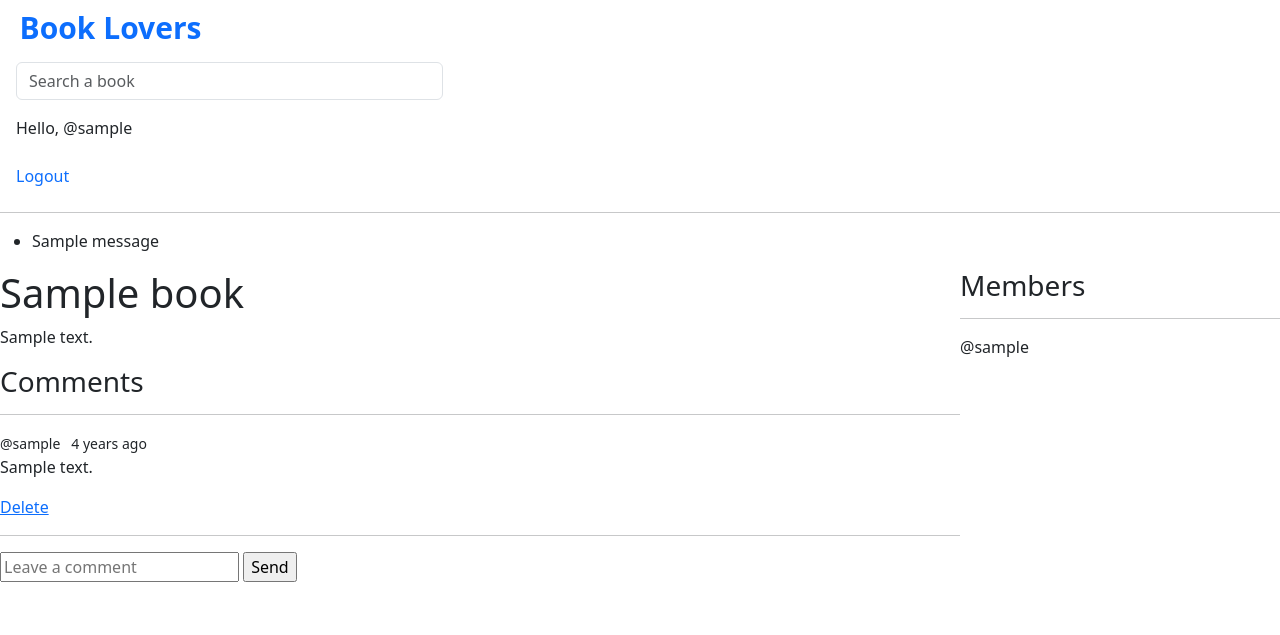
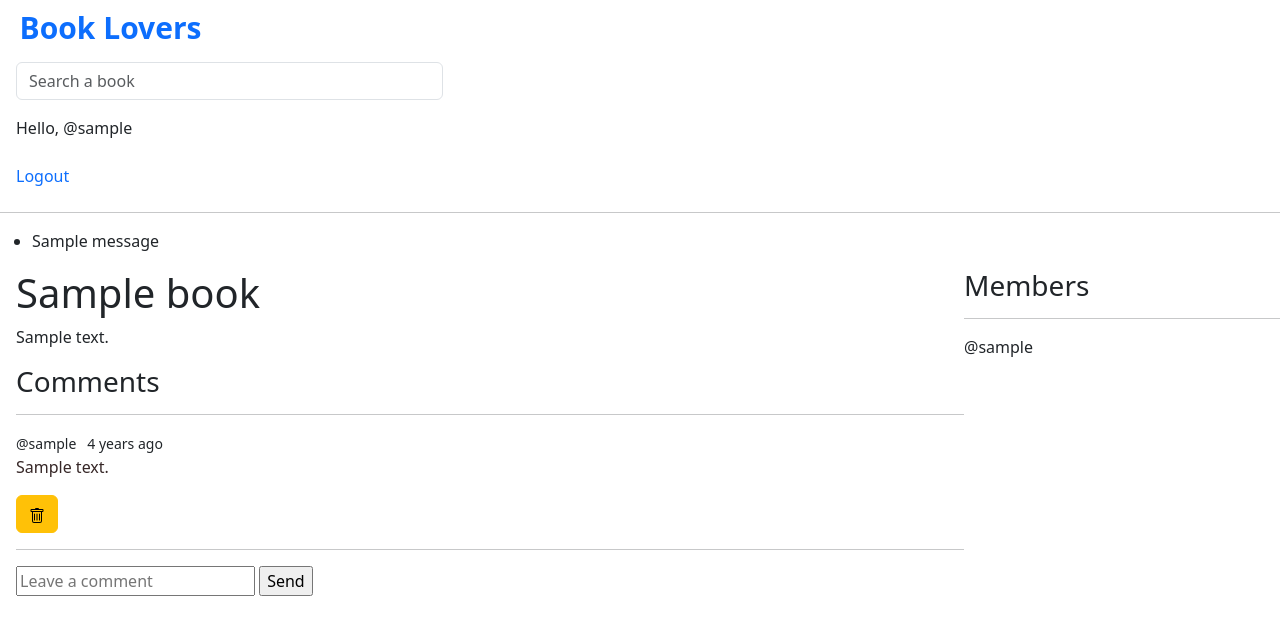
Before and after one commit to AlexManolache/Book-Lover, a Django app: page /books/1/ in a window 1280 px wide. Shown: the top 635 px of the page. Run offline with Django 5.2, Linux system fonts and the light colour scheme; a user stored in the database is signed in; tables that the repository leaves empty hold one stand-in row (values such as "Sample post"); one stand-in notice (Sample message) is shown.

Commit message:
style comments

```diff
--- a/bookapp/templates/bookapp/book.html
+++ b/bookapp/templates/bookapp/book.html
@@ -6,6 +6,11 @@
     .book-container {
         display: grid;
         grid-template-columns: 3fr 1fr;
+        margin-left: 1rem;
+    }
+
+    .text-custom-color {
+        color: #362727;
     }
 </style>
 
@@ -23,9 +28,14 @@
                 <small
                     >@{{message.user}} &nbsp; {{message.created | timesince}} ago</small
                 >
-                <p>{{message.body}}</p>
+                <p class="text-custom-color">{{message.body}}</p>
                 {% if request.user.is_authenticated and request.user == message.user or request.user.is_superuser%}
-                    <span><a href="{% url 'delete-comment' message.id %}">Delete</a></span>
+                    <span><a class="btn btn-warning" href="{% url 'delete-comment' message.id %}">
+                        <svg xmlns="http://www.w3.org/2000/svg" width="16" height="16" fill="currentColor" class="bi bi-trash" viewBox="0 0 16 16">
+                            <path d="M5.5 5.5A.5.5 0 0 1 6 6v6a.5.5 0 0 1-1 0V6a.5.5 0 0 1 .5-.5m2.5 0a.5.5 0 0 1 .5.5v6a.5.5 0 0 1-1 0V6a.5.5 0 0 1 .5-.5m3 .5a.5.5 0 0 0-1 0v6a.5.5 0 0 0 1 0z"/>
+                            <path d="M14.5 3a1 1 0 0 1-1 1H13v9a2 2 0 0 1-2 2H5a2 2 0 0 1-2-2V4h-.5a1 1 0 0 1-1-1V2a1 1 0 0 1 1-1H6a1 1 0 0 1 1-1h2a1 1 0 0 1 1 1h3.5a1 1 0 0 1 1 1zM4.118 4 4 4.059V13a1 1 0 0 0 1 1h6a1 1 0 0 0 1-1V4.059L11.882 4zM2.5 3h11V2h-11z"/>
+                          </svg>
+                    </a></span>
                 {% endif %}
                 <hr>
                 </div>
--- a/bookapp/templates/bookapp/home.html
+++ b/bookapp/templates/bookapp/home.html
@@ -4,6 +4,10 @@
   .home-container {
     display: grid;
     grid-template-columns: 1fr 3fr 1fr;
+  }
+
+  .text-custom-color {
+    color: #362727;
   }
 </style>
 
--- a/bookapp/templates/bookapp/recent_activity_component.html
+++ b/bookapp/templates/bookapp/recent_activity_component.html
@@ -11,7 +11,7 @@
         <div >
           <small class="d-flex hstack">Comments related to <a class="ms-1 navbar border-body link-offset-2 link-offset-3-hover link-underline link-underline-opacity-0 link-underline-opacity-75-hover" href="{% url 'books' message.book.id %}">{{message.book}}</a></small>
         </div>
-        <p class="text-primary">{{message}}...</p>
+        <p class="text-custom-color">{{message}}...</p>
         {% if request.user.is_authenticated and request.user == book.host or request.user.is_superuser %}
           <a class="btn btn-warning" href="{% url 'delete-comment' message.id %}">
             <svg xmlns="http://www.w3.org/2000/svg" width="16" height="16" fill="currentColor" class="bi bi-trash" viewBox="0 0 16 16">
```
